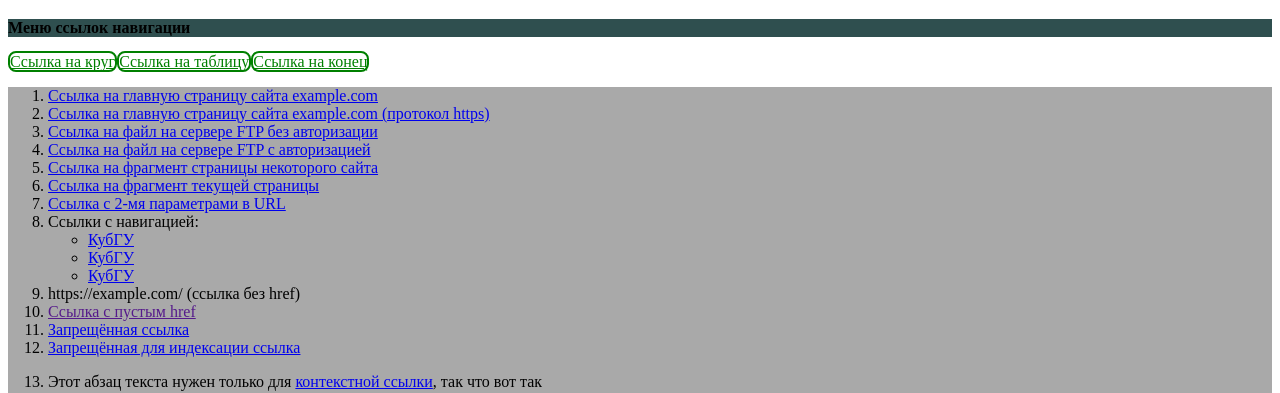
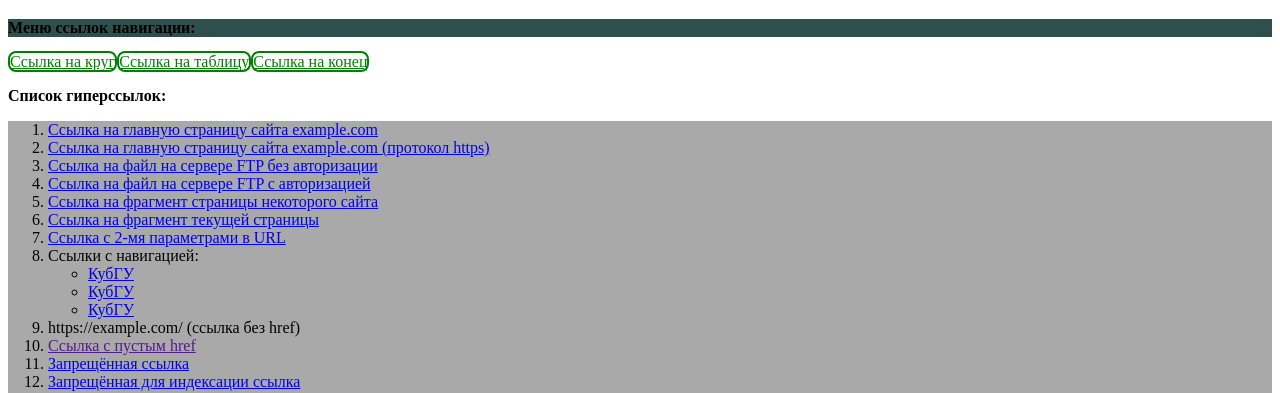
Before and after one commit to IvanovAnton4682671/IvanovAnton4682671.github.io, a plain HTML site: page index.html in a window 1280 px wide. Shown: the part 179-572 px from the top of the page. Drawn offline with Linux system fonts and the light colour scheme.

Commit message:
Update index.html

```diff
--- a/index.html
+++ b/index.html
@@ -6,8 +6,9 @@
     </head>
     <body>
         <h1 id = "header"><img id = "logo" src = "image.png" alt = "Логотип" />Это образец страницы HTML 5 с различными гиперссылками, ссылками и формой</h1>
-        <p class = "fon"><b>Меню ссылок навигации</b></p>
+        <p class = "fon"><b>Меню ссылок навигации:</b></p>
         <a href = "#figura1">Ссылка на круг</a><a href = "#tab">Ссылка на таблицу</a><a href = "#konec">Ссылка на конец</a>
+        <p><b>Список гиперссылок:</b></p>
         <ol class = "spisok">
             <li><a href = "http://example.com/">Ссылка на главную страницу сайта example.com</a></li> <!--1-->
             <li><a href = "https://example.com/">Ссылка на главную страницу сайта example.com (протокол https)</a></li> <!--2-->
```
